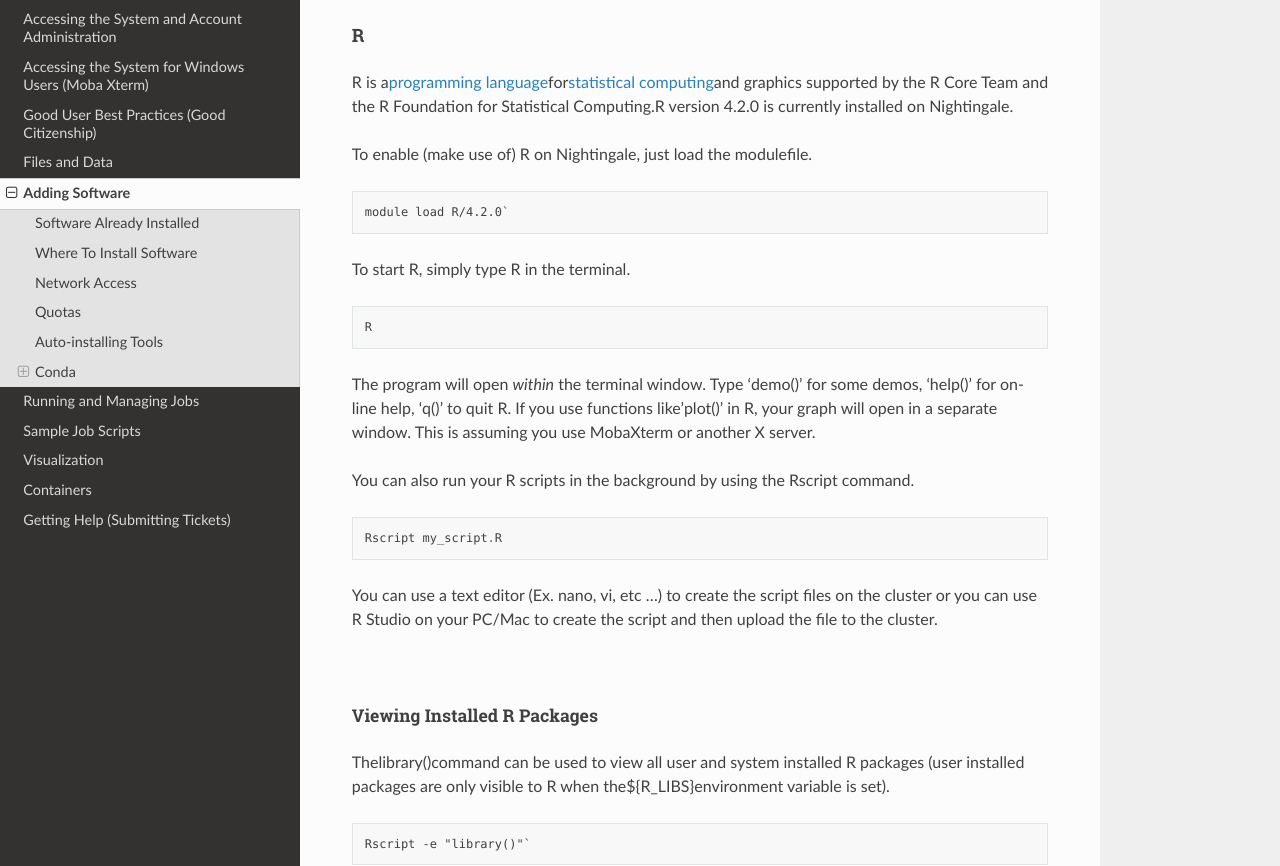
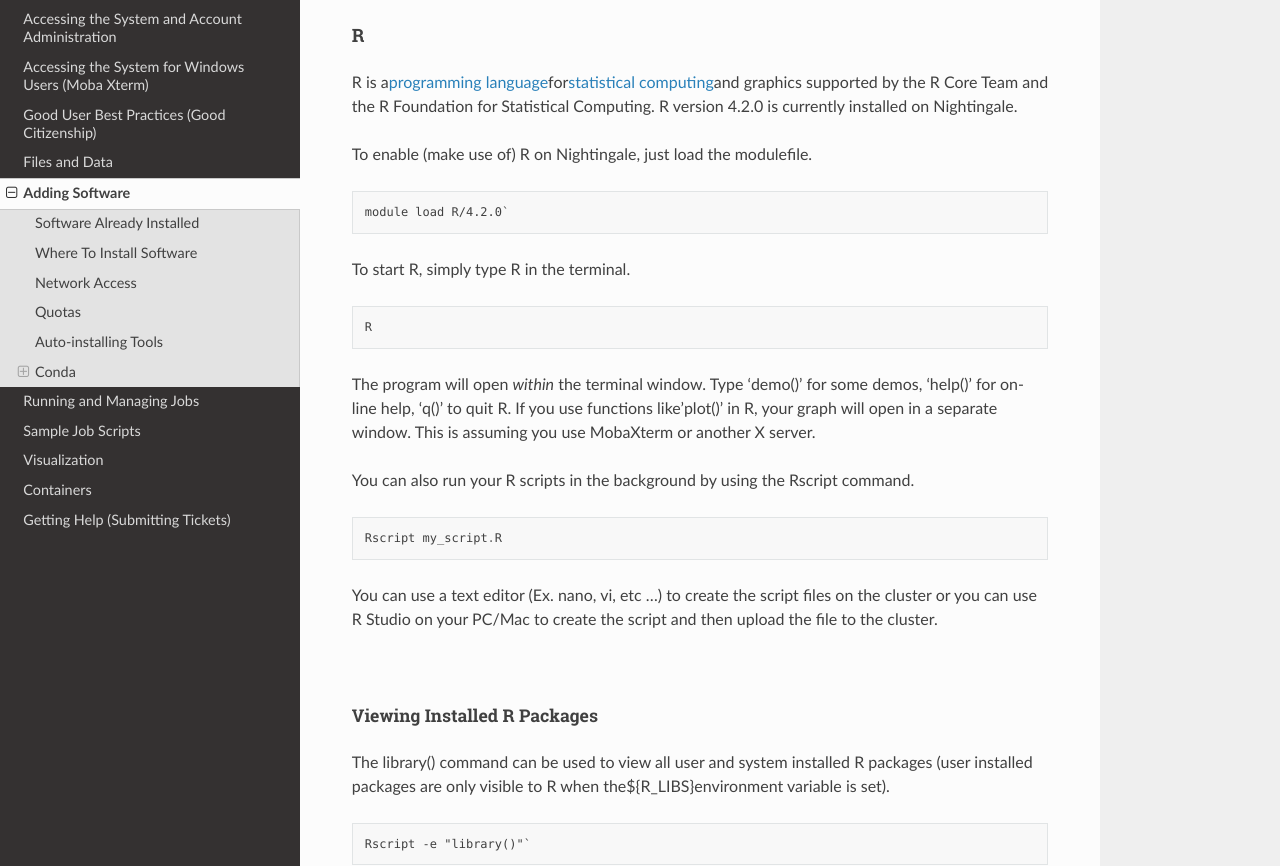
Before and after one commit to sfkappes/NG_documentation, a Sphinx documentation site: the page built from docs/source/adding_software.rst, in a window 1280 px wide and 1400 px high, scrolled down 4088 px. Shown: the part 185-1051 px from the top of the window. Built offline with Sphinx 7.4.7 and the Read the Docs theme 2.0.0, drawn with Linux system fonts in a browser that asks for light colours; pages that are not in the unit, such as notebooks, are missing from menus.

Commit message:
cleanup edits

```diff
--- a/docs/source/adding_software.rst
+++ b/docs/source/adding_software.rst
@@ -239,7 +239,7 @@ R is a\ `programming
 language <https://en.wikipedia.org/wiki/Programming_language>`__\ for\ `statistical
 computing <https://en.wikipedia.org/wiki/Statistical_computing>`__\ and
 graphics supported by the R Core Team and the R Foundation for
-Statistical Computing.R version 4.2.0 is currently installed on
+Statistical Computing.  R version 4.2.0 is currently installed on
 Nightingale.
 
 To enable (make use of) R on Nightingale, just load the modulefile.
@@ -275,7 +275,7 @@ the script and then upload the file to the cluster.
 Viewing Installed R Packages
 $$$$$$$$$$$$$$$$$$$$$$$$$$$$$$
 
-Thelibrary()command can be used to view all user and system installed R
+The library() command can be used to view all user and system installed R
 packages (user installed packages are only visible to R when
 the${R_LIBS}environment variable is set).
 
```
